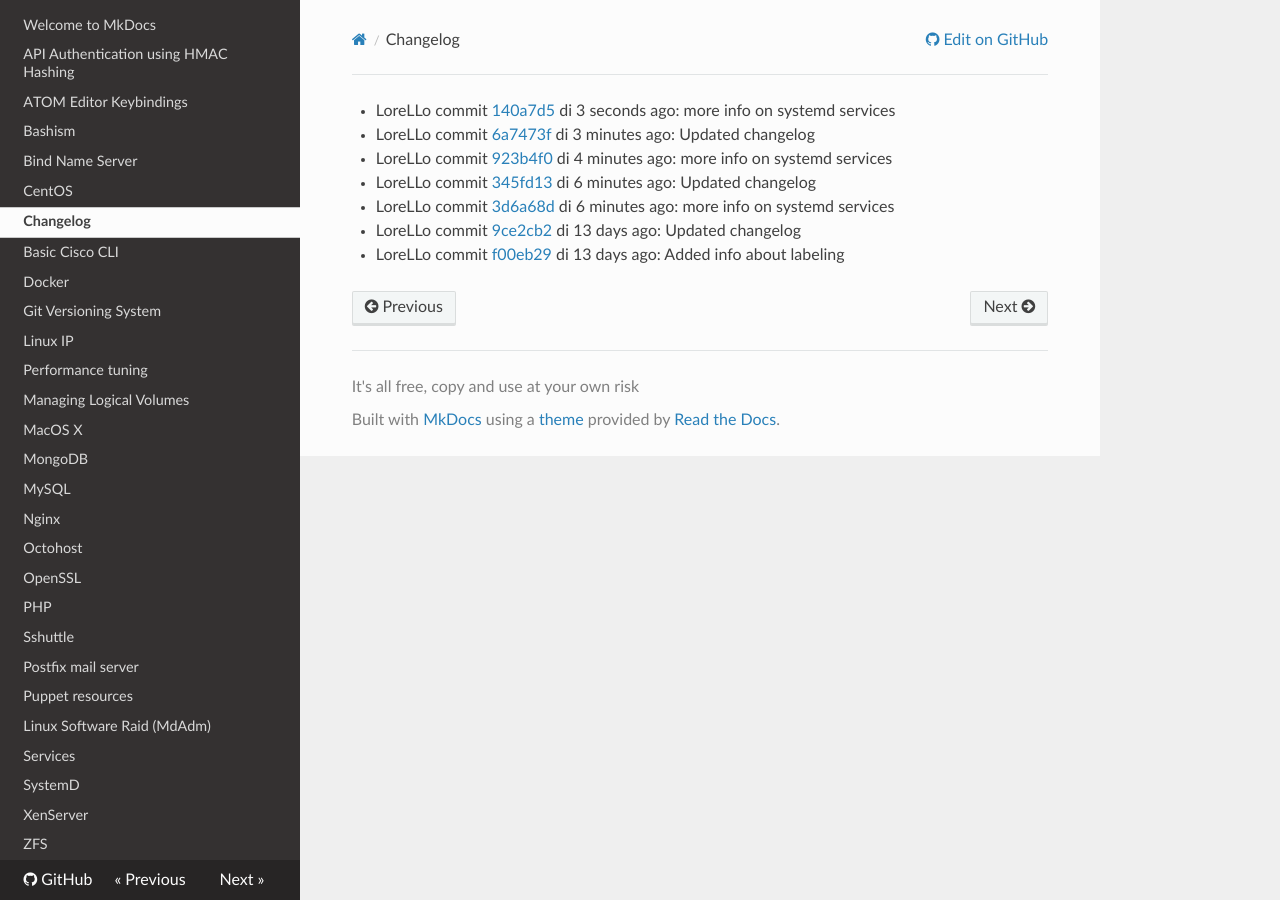
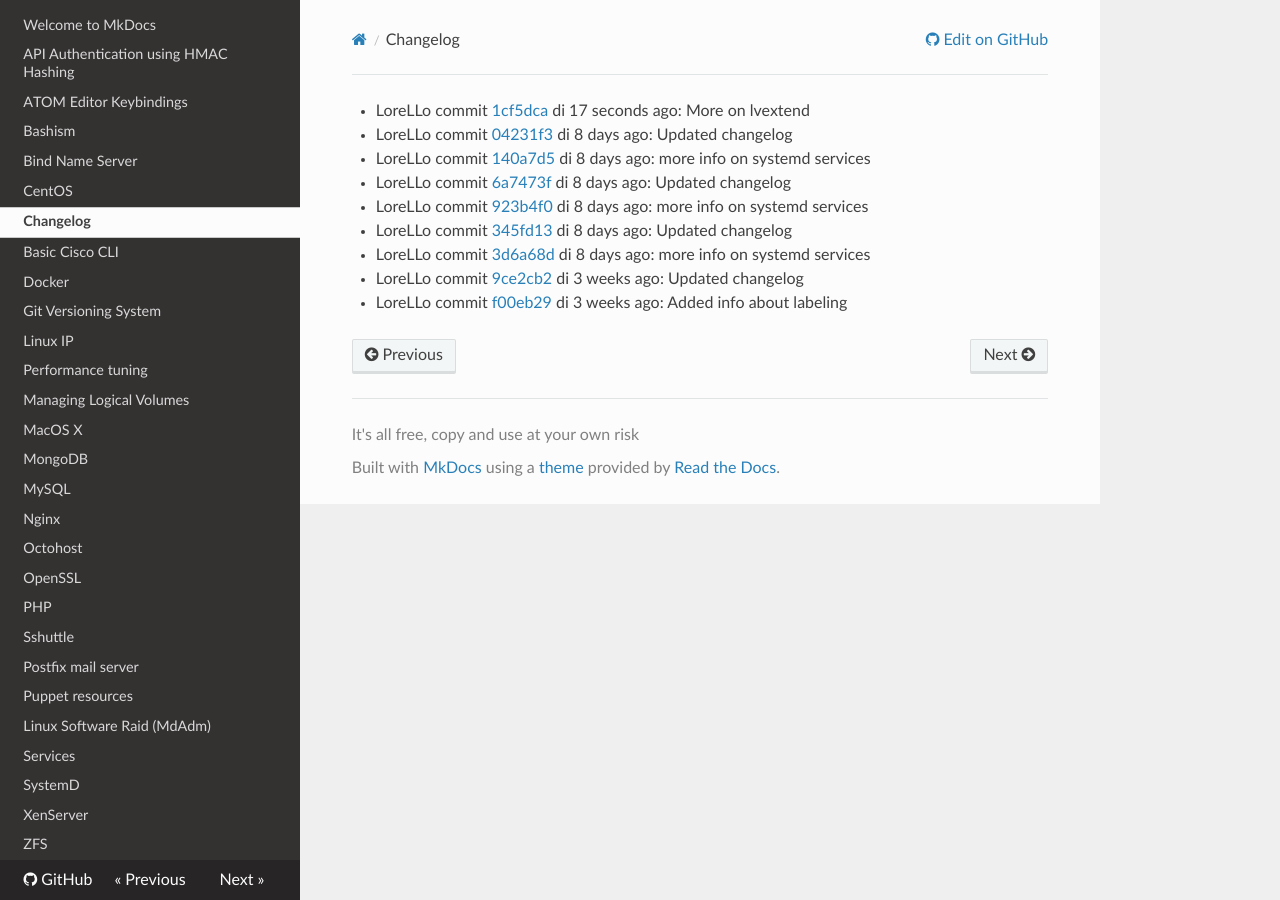
Before and after one commit to lorello/lorello.github.io, an MkDocs documentation site: the page built from docs/changelog.md, in a window 1280 px wide. Built offline with MkDocs 1.6.1, drawn with Linux system fonts in a browser that asks for light colours; nearby versions of some CDN libraries.

Commit message:
Updated changelog

```diff
--- a/docs/changelog.md
+++ b/docs/changelog.md
@@ -1,13 +1,17 @@
-* LoreLLo commit [140a7d5](https://github.com/lorello/lorello.github.io/commit/140a7d51e8ddffc32011426fd3d223b4c83d06a3) di 3 seconds ago: more info on systemd services
+* LoreLLo commit [1cf5dca](https://github.com/lorello/lorello.github.io/commit/1cf5dcaa062e2e15b64c4ef8355aaf58e2336ec1) di 17 seconds ago: More on lvextend
 
-* LoreLLo commit [6a7473f](https://github.com/lorello/lorello.github.io/commit/6a7473ff4bd188ca6a2233edee2b56a4ba81748e) di 3 minutes ago: Updated changelog
+* LoreLLo commit [04231f3](https://github.com/lorello/lorello.github.io/commit/04231f326e0cbe3148edb701ae9c808e33afd185) di 8 days ago: Updated changelog
 
-* LoreLLo commit [923b4f0](https://github.com/lorello/lorello.github.io/commit/923b4f0bbf0ef6c01e2aeac6a02f695b4cd52a4f) di 4 minutes ago: more info on systemd services
+* LoreLLo commit [140a7d5](https://github.com/lorello/lorello.github.io/commit/140a7d51e8ddffc32011426fd3d223b4c83d06a3) di 8 days ago: more info on systemd services
 
-* LoreLLo commit [345fd13](https://github.com/lorello/lorello.github.io/commit/345fd13ac18f3143b86b80e0c8c8c24362e6fafe) di 6 minutes ago: Updated changelog
+* LoreLLo commit [6a7473f](https://github.com/lorello/lorello.github.io/commit/6a7473ff4bd188ca6a2233edee2b56a4ba81748e) di 8 days ago: Updated changelog
 
-* LoreLLo commit [3d6a68d](https://github.com/lorello/lorello.github.io/commit/3d6a68de9d45649de5a885f8332d72f05a160534) di 6 minutes ago: more info on systemd services
+* LoreLLo commit [923b4f0](https://github.com/lorello/lorello.github.io/commit/923b4f0bbf0ef6c01e2aeac6a02f695b4cd52a4f) di 8 days ago: more info on systemd services
 
-* LoreLLo commit [9ce2cb2](https://github.com/lorello/lorello.github.io/commit/9ce2cb21c204d778cc06431f499e1a3fda40f7a4) di 13 days ago: Updated changelog
+* LoreLLo commit [345fd13](https://github.com/lorello/lorello.github.io/commit/345fd13ac18f3143b86b80e0c8c8c24362e6fafe) di 8 days ago: Updated changelog
 
-* LoreLLo commit [f00eb29](https://github.com/lorello/lorello.github.io/commit/f00eb298c024bf0dc275af820f5d2dd21fe3fb4f) di 13 days ago: Added info about labeling
+* LoreLLo commit [3d6a68d](https://github.com/lorello/lorello.github.io/commit/3d6a68de9d45649de5a885f8332d72f05a160534) di 8 days ago: more info on systemd services
+
+* LoreLLo commit [9ce2cb2](https://github.com/lorello/lorello.github.io/commit/9ce2cb21c204d778cc06431f499e1a3fda40f7a4) di 3 weeks ago: Updated changelog
+
+* LoreLLo commit [f00eb29](https://github.com/lorello/lorello.github.io/commit/f00eb298c024bf0dc275af820f5d2dd21fe3fb4f) di 3 weeks ago: Added info about labeling
```
